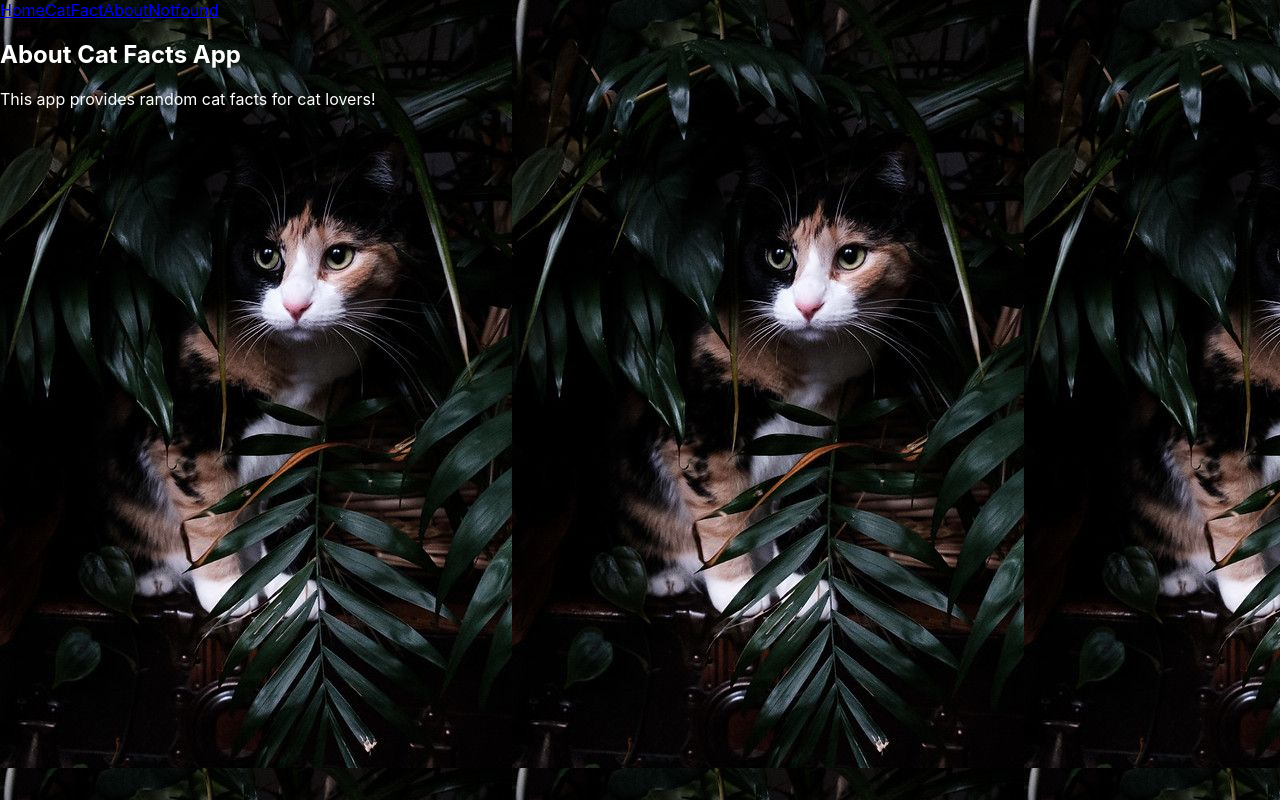
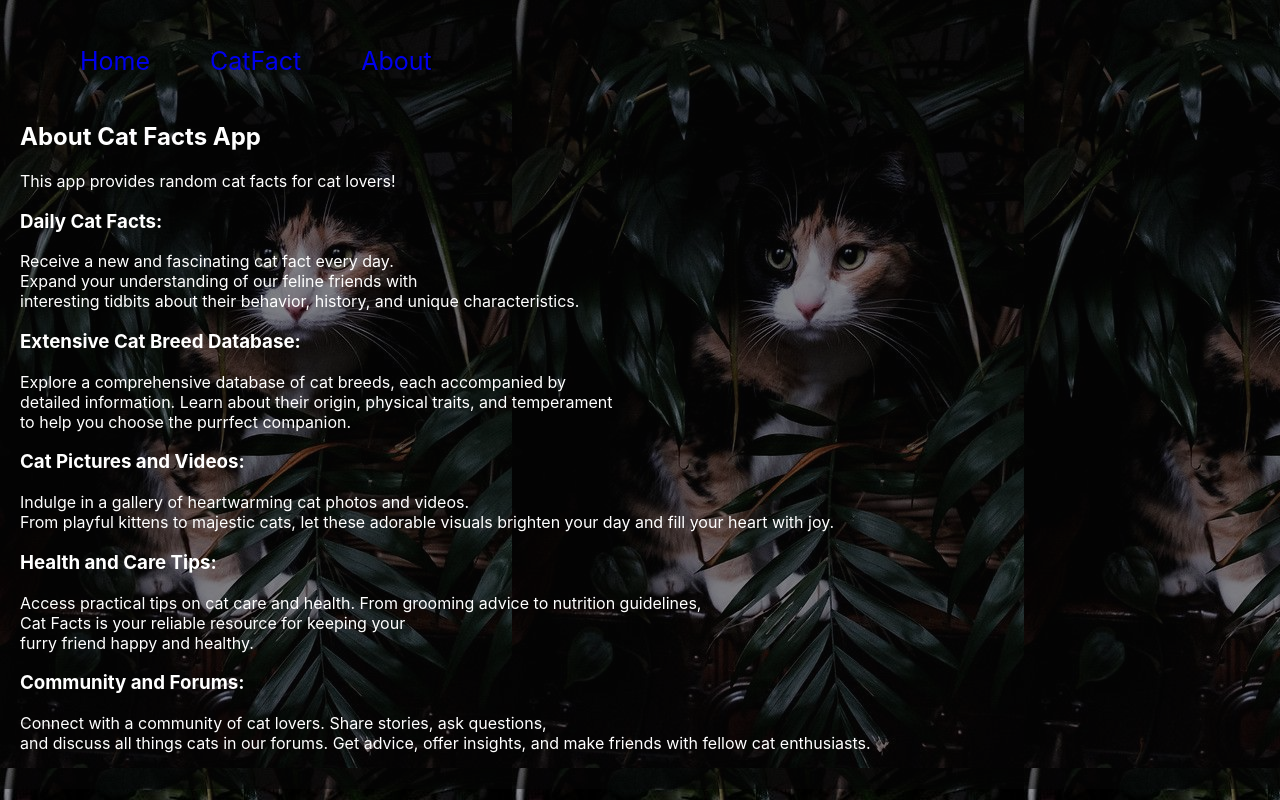
Before and after one commit to Oumadenis1779/CatFacts-Project-App, a React app: page /about in a window 1280 px wide. Built offline with nearby package versions, Linux system fonts and the light colour scheme.

Commit message:
completed

```diff
--- a/src/components/About.js
+++ b/src/components/About.js
@@ -5,6 +5,29 @@ function About() {
     <div className="content">
       <h2>About Cat Facts App</h2>
       <p>This app provides random cat facts for cat lovers!</p>
+        <h3>Daily Cat Facts:</h3>
+       <p>
+       Receive a new and fascinating cat fact every day. <br></br>
+       Expand your understanding of our feline friends  with <br></br>interesting tidbits
+       about their behavior, history, and unique characteristics.
+       </p>
+
+       <h3>Extensive Cat Breed Database:</h3>
+       <p>Explore a comprehensive database of cat breeds, each accompanied by <br></br>
+          detailed information. Learn about their origin,
+           physical traits, and temperament <br></br>to help you choose the purrfect companion. </p>
+        <h3>Cat Pictures and Videos:</h3>
+        <p>Indulge in a gallery of heartwarming cat photos and videos.<br></br> From playful kittens to majestic cats,
+           let these adorable visuals brighten your day and fill your heart with joy.</p>
+        <h3> Health and Care Tips:</h3>
+        <p> Access practical tips on cat care and health. From grooming advice to nutrition guidelines,<br></br>
+            Cat Facts is your reliable resource for keeping your <br></br>furry friend happy and healthy.</p>
+        <h3> Community and Forums:</h3>
+        <p>Connect with a community of cat lovers. Share stories,
+           ask questions,<br></br> and discuss all things cats in our
+           forums. Get advice, offer insights, and make friends
+           with fellow cat enthusiasts.</p>
+
     </div>
   );
 }
--- a/src/components/App.js
+++ b/src/components/App.js
@@ -4,7 +4,6 @@ import Header from './Header';
 import Home from './Home';
 import CatFact from './CatFact';
 import About from './About';
-import NotFound from './NotFound';
 import Navbar from './Navbar';
 
 
@@ -18,7 +17,7 @@ function App() {
           <Route path="/home" exact element={<Home/>} />
           <Route path="/cat-fact" element={<CatFact/>} />
           <Route path="/about" element={<About/>} />
-          <Route path="/notfound" element={<NotFound/>} />
+
         </Routes>
       </div>
     </Router>
--- a/src/components/CatFact.js
+++ b/src/components/CatFact.js
@@ -1,34 +1,39 @@
 import React, { useState, useEffect } from 'react';
 
 function CatFact() {
-  const [data, setData] = useState([]);
+  const [catData, setCatData] = useState({ data: [] });
+  const [loading, setLoading] = useState(true);
 
   const fetchCatFact = () => {
+    setLoading(true);
     fetch('https://meowfacts.herokuapp.com/')
       .then((response) => response.json())
       .then((apiData) => {
-        // Assuming the API response is an array of cat facts, update the state
-        setData(apiData);
-
+        setCatData({ data: apiData });
       })
       .catch(error => {
         console.error('Error fetching cat facts:', error);
+        setCatData({ data: [] });
+      })
+      .finally(() => {
+        setLoading(false);
       });
   };
+
+  useEffect(() => {
+    // Fetch cat facts when the component mounts
+    fetchCatFact();
+  }, []);
 
   return (
     <div className="content">
       <h2>Cat Facts</h2>
 
-      <button onClick={fetchCatFact}>Get New Facts</button>
+      <button onClick={fetchCatFact} disabled={loading}>
+        {loading ? 'Loading...' : 'Get New Cat Facts'}
+      </button>
 
-      {Array.isArray(data) && data.length > 0 && (
-        <ul>
-          {data.map((fact, index) => (
-            <li key={index}>{fact}</li>
-          ))}
-        </ul>
-      )}
+      <pre>{JSON.stringify(catData, null, 2)}</pre>
     </div>
   );
 }
--- a/src/components/Home.js
+++ b/src/components/Home.js
@@ -4,6 +4,7 @@ function Home() {
   return (
     <div className="content">
       <h2>Welcome to Cat Facts App!</h2>
+      <p>This is a simple app that displays random cat facts.</p>
 
     </div>
   );
--- a/src/components/Navbar.js
+++ b/src/components/Navbar.js
@@ -6,11 +6,13 @@ function Navbar() {
 
     <div>
 
-        <nav className="navbar navbar-expand-lg navbar-light bg-light">
-            <Link to="/home"><span className="navbar-brand mb-0 h1">Home</span></Link>
-            <Link to="/cat-fact">CatFact</Link>
-            <Link to="/about">About</Link>
-            <Link to="/notfound">Notfound</Link>
+        <nav>
+          <ul>
+            <li> <Link to="/home"><span className="navbar-brand mb-0 h1">Home</span></Link></li>
+            <li><Link to="/cat-fact">CatFact</Link></li>
+            <li><Link to="/about">About</Link></li>
+
+          </ul>
 
         </nav>
     </div>
--- a/src/components/NotFound.js
+++ /dev/null
@@ -1,12 +0,0 @@
-import React from 'react';
-
-function NotFound() {
-  return (
-    <div className="content">
-      <h2>404 - Not Found</h2>
-      <p>Sorry, the page you are looking for does not exist.</p>
-    </div>
-  );
-}
-
-export default NotFound;
--- a/src/index.css
+++ b/src/index.css
@@ -1,3 +1,4 @@
+
 body {
   margin: 0;
   font-family: -apple-system, BlinkMacSystemFont, 'Segoe UI', 'Roboto', 'Oxygen',
@@ -7,10 +8,19 @@ body {
   -moz-osx-font-smoothing: grayscale;
   background-image: url(/images/One\ Step\ from\ the\ Jungle.jpeg);
   color: white;
+  position: relative;
+  padding: 20px;
 
-
-
-
+}
+body::before {
+  content: "";
+  position: absolute;
+  top: 0;
+  right: 0;
+  bottom: 0;
+  z-index: -1;
+  left: 0;
+  background: rgba(7, 7, 7, 0.5); /* Adjust the alpha value to make it darker or lighter */
 }
 
 code {
@@ -21,10 +31,45 @@ button{
   border: none;
   padding: 10px 20px;
   text-align: center;
-  background-color: rgba(220, 20, 60, 0.671);
+  background-color: rgba(243, 12, 58, 0.671);
   border-radius: 8px;
   font-size: 16px;
 }
-.navbar navbar-expand-lg navbar-light bg-light{
-  color: rgb(84, 211, 0);
+nav{
+  display: flex;
+  justify-content: space-between;
+  align-items: center;
+  flex-wrap: wrap;
 }
+nav ul li{
+  display: inline-block;
+  list-style: none;
+  margin: 10px 20px;
+
+    padding-right: 20px; /* Adjust the right padding as needed */
+
+
+}
+nav ul li a{
+
+  text-decoration: none;
+  font-size: 25px;
+  position: relative;
+}
+nav ul li a::after{
+  content: '';
+  width: 0;
+  height: 3px;
+  position: absolute;
+  left: 0;
+  bottom: -6px;
+  background-color: darkred;
+  transition: 0.5s;
+
+}
+nav ul li a:hover::after{
+ width: 100%;
+}
+.content{
+  position: relative;
+}
```
